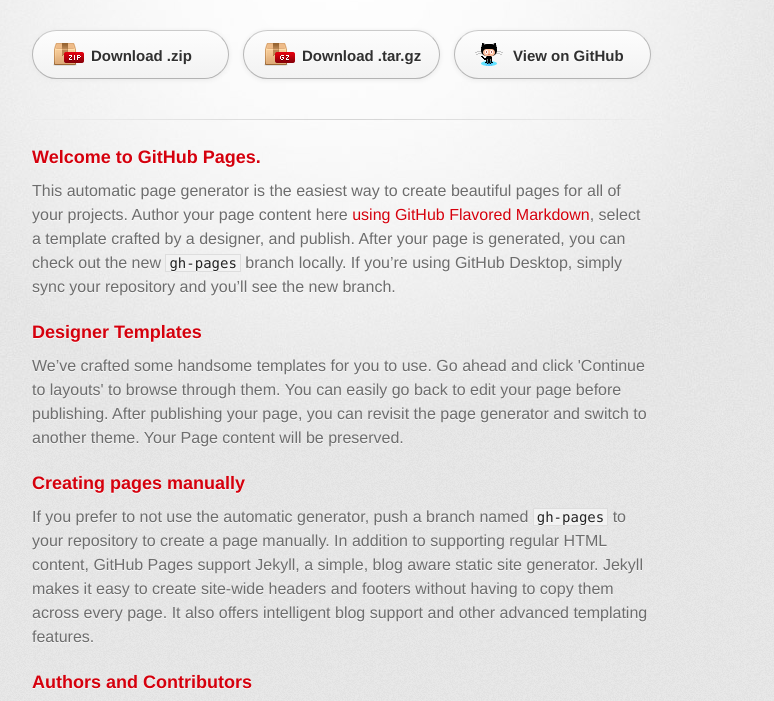
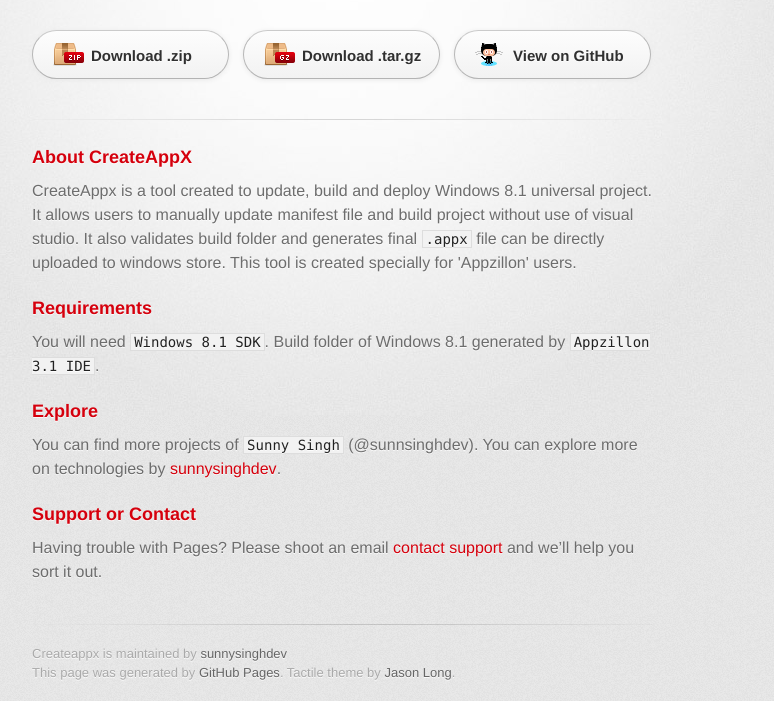
Before and after one commit to sunnysinghdev/CreateAppX, a plain HTML site: page index.html in a window 1280 px wide. Shown: the part 158-859 px from the top of the page, without its empty margins (298-1072 px from the left). Drawn offline with Linux system fonts and the light colour scheme; a web font is replaced by a local one.

```diff
--- a/index.html
+++ b/index.html
@@ -10,7 +10,7 @@
     <!--[if lt IE 9]>
     <script src="//html5shiv.googlecode.com/svn/trunk/html5.js"></script>
     <![endif]-->
-    <title>CreateAppx by sunnysinghdev</title>
+    <title>Createappx by sunnysinghdev</title>
   </head>
 
   <body>
@@ -18,12 +18,12 @@
       <div class="inner">
 
         <header>
-          <h1>CreateAppx</h1>
+          <h1>Createappx</h1>
           <h2>CreateAppX will generate valid appx for windows 8.1 Universal Projects. It also allows to update manifest for projects.</h2>
         </header>
 
         <section id="downloads" class="clearfix">
-          <a href="https://github.com/sunnysinghdev/CreateAppX/raw/master/CreateAppx8.1.zip" id="download-zip" class="button"><span>Download .zip</span></a>
+          <a href="https://github.com/sunnysinghdev/CreateAppX/zipball/master" id="download-zip" class="button"><span>Download .zip</span></a>
           <a href="https://github.com/sunnysinghdev/CreateAppX/tarball/master" id="download-tar-gz" class="button"><span>Download .tar.gz</span></a>
           <a href="https://github.com/sunnysinghdev/CreateAppX" id="view-on-github" class="button"><span>View on GitHub</span></a>
         </section>
@@ -32,29 +32,25 @@
 
         <section id="main_content">
           <h3>
-<a id="welcome-to-github-pages" class="anchor" href="#welcome-to-github-pages" aria-hidden="true"><span aria-hidden="true" class="octicon octicon-link"></span></a>Welcome to GitHub Pages.</h3>
+<a id="about-createappx" class="anchor" href="#about-createappx" aria-hidden="true"><span aria-hidden="true" class="octicon octicon-link"></span></a>About CreateAppX</h3>
 
-<p>This automatic page generator is the easiest way to create beautiful pages for all of your projects. Author your page content here <a href="https://guides.github.com/features/mastering-markdown/">using GitHub Flavored Markdown</a>, select a template crafted by a designer, and publish. After your page is generated, you can check out the new <code>gh-pages</code> branch locally. If you’re using GitHub Desktop, simply sync your repository and you’ll see the new branch.</p>
+<p>CreateAppx is a tool created to update, build and deploy Windows 8.1 universal project. It allows users to manually update manifest file and build project without use of visual studio. It also validates build folder and generates final <code>.appx</code> file can be directly uploaded to windows store. This tool is created specially for 'Appzillon' users.</p>
 
 <h3>
-<a id="designer-templates" class="anchor" href="#designer-templates" aria-hidden="true"><span aria-hidden="true" class="octicon octicon-link"></span></a>Designer Templates</h3>
+<a id="requirements" class="anchor" href="#requirements" aria-hidden="true"><span aria-hidden="true" class="octicon octicon-link"></span></a>Requirements</h3>
 
-<p>We’ve crafted some handsome templates for you to use. Go ahead and click 'Continue to layouts' to browse through them. You can easily go back to edit your page before publishing. After publishing your page, you can revisit the page generator and switch to another theme. Your Page content will be preserved.</p>
+<p>You will need <code>Windows 8.1 SDK</code>.
+Build folder of Windows 8.1 generated by <code>Appzillon 3.1 IDE</code>.</p>
 
 <h3>
-<a id="creating-pages-manually" class="anchor" href="#creating-pages-manually" aria-hidden="true"><span aria-hidden="true" class="octicon octicon-link"></span></a>Creating pages manually</h3>
+<a id="explore" class="anchor" href="#explore" aria-hidden="true"><span aria-hidden="true" class="octicon octicon-link"></span></a>Explore</h3>
 
-<p>If you prefer to not use the automatic generator, push a branch named <code>gh-pages</code> to your repository to create a page manually. In addition to supporting regular HTML content, GitHub Pages support Jekyll, a simple, blog aware static site generator. Jekyll makes it easy to create site-wide headers and footers without having to copy them across every page. It also offers intelligent blog support and other advanced templating features.</p>
-
-<h3>
-<a id="authors-and-contributors" class="anchor" href="#authors-and-contributors" aria-hidden="true"><span aria-hidden="true" class="octicon octicon-link"></span></a>Authors and Contributors</h3>
-
-<p>You can @mention a GitHub username to generate a link to their profile. The resulting <code>&lt;a&gt;</code> element will link to the contributor’s GitHub Profile. For example: In 2007, Chris Wanstrath (<a href="https://github.com/defunkt" class="user-mention">@defunkt</a>), PJ Hyett (<a href="https://github.com/pjhyett" class="user-mention">@pjhyett</a>), and Tom Preston-Werner (<a href="https://github.com/mojombo" class="user-mention">@mojombo</a>) founded GitHub.</p>
+<p>You can find more projects of <code>Sunny Singh</code> (@sunnsinghdev). You can explore more on technologies by <a href="https://www.sunnysinghdev.com">sunnysinghdev</a>.</p>
 
 <h3>
 <a id="support-or-contact" class="anchor" href="#support-or-contact" aria-hidden="true"><span aria-hidden="true" class="octicon octicon-link"></span></a>Support or Contact</h3>
 
-<p>Having trouble with Pages? Check out our <a href="https://help.github.com/pages">documentation</a> or <a href="https://github.com/contact">contact support</a> and we’ll help you sort it out.</p>
+<p>Having trouble with Pages? Please shoot an email <a href="mailto:sunnysinghdevcom@gmail.com?subject=CreateAppx%20Support&amp;body=Hi%20Sunnysinghdevcom,">contact support</a> and we’ll help you sort it out.</p>
         </section>
 
         <footer>
```
Also changed, not shown: params.json (+1 -1 lines).
